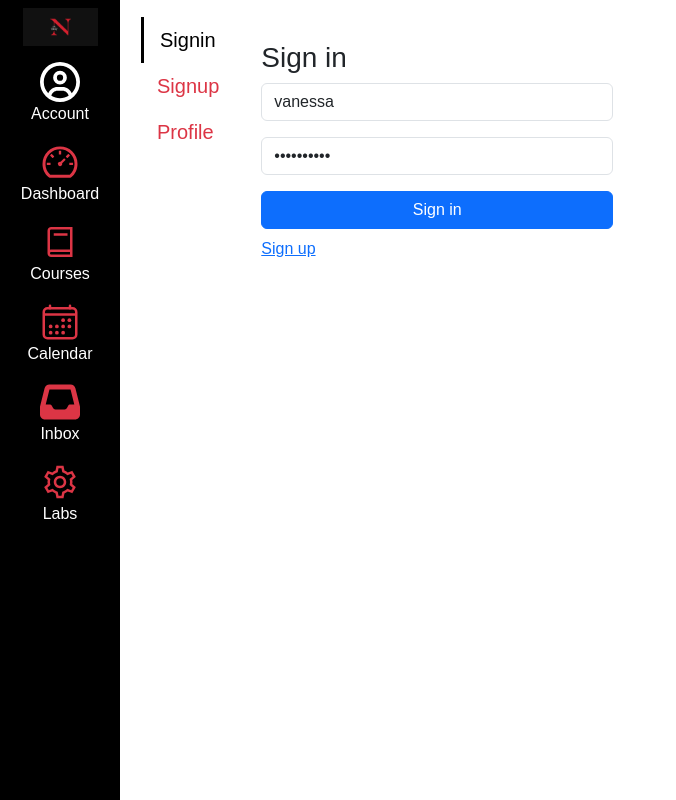
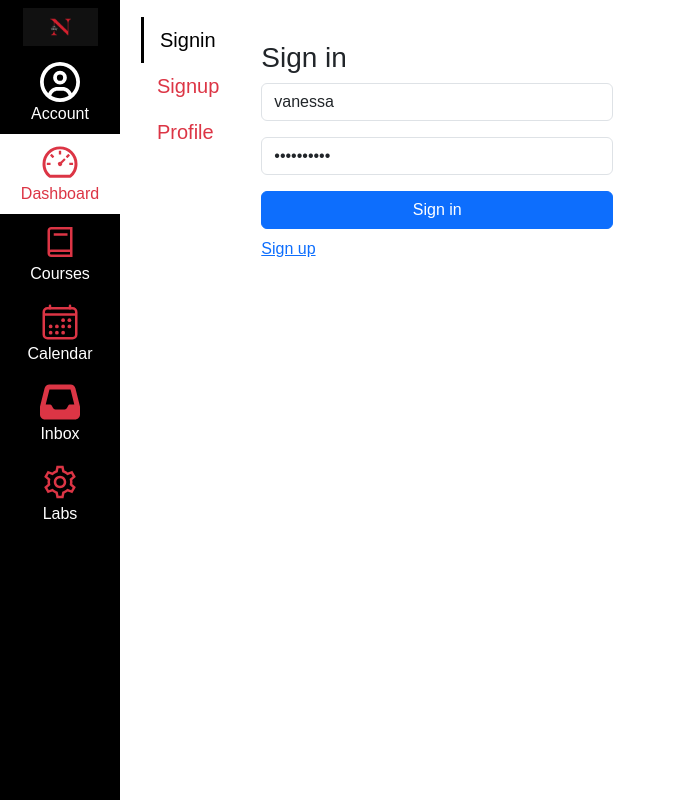
Before and after one commit to vfobid/kambaz-next-js, a Next.js app: page /account/signin in a window 1280 px wide. Shown: the whole page, without its empty margins (0-676 px from the left). Built offline with nearby package versions, Linux system fonts and the light colour scheme.

Commit message:
highlight active nav

```diff
--- a/app/(kambaz)/Navigation.tsx
+++ b/app/(kambaz)/Navigation.tsx
@@ -1,4 +1,5 @@
 "use client"
+import { useState } from "react";
 import { AiOutlineDashboard } from "react-icons/ai";
 import { IoCalendarOutline } from "react-icons/io5";
 import { LiaBookSolid, LiaCogSolid } from "react-icons/lia";
@@ -9,8 +10,11 @@ import {
   ListGroupItem
 } from  "react-bootstrap";
 import Link from "next/link";
+
 export default function KambazNavigation() {
   const pathname = usePathname();
+  const [activeLabel, setActiveLabel] = useState("Dashboard");
+
   const links = [
     { label: "Dashboard", path: "/dashboard", icon: AiOutlineDashboard },
     { label: "Courses",   path: "/dashboard", icon: LiaBookSolid },
@@ -18,6 +22,7 @@ export default function KambazNavigation() {
     { label: "Inbox",     path: "/Inbox",     icon: FaInbox },
     { label: "Labs",      path: "/labs",             icon: LiaCogSolid },
   ];
+
   return (
     <ListGroup id="wd-kambaz-navigation" style={{width: 120}}
          className="rounded-0 position-fixed bottom-0 top-0 d-none d-md-block bg-black z-2">
@@ -33,9 +38,13 @@ export default function KambazNavigation() {
         Account
       </ListGroupItem>
       {links.map((link) => (
-        <ListGroupItem key={link.path} as={Link} href={link.path}
+        <ListGroupItem
+          key={link.label}
+          as={Link}
+          href={link.path}
+          onClick={() => setActiveLabel(link.label)}
           className={`bg-black text-center border-0
-            ${pathname.includes(link.label) ? "text-danger bg-white":"text-white bg-black"}`}>
+            ${activeLabel === link.label ? "text-danger bg-white" : "text-white bg-black"}`}>
           {link.icon({ className: "fs-1 text-danger"})}
           <br />
           {link.label}
```
